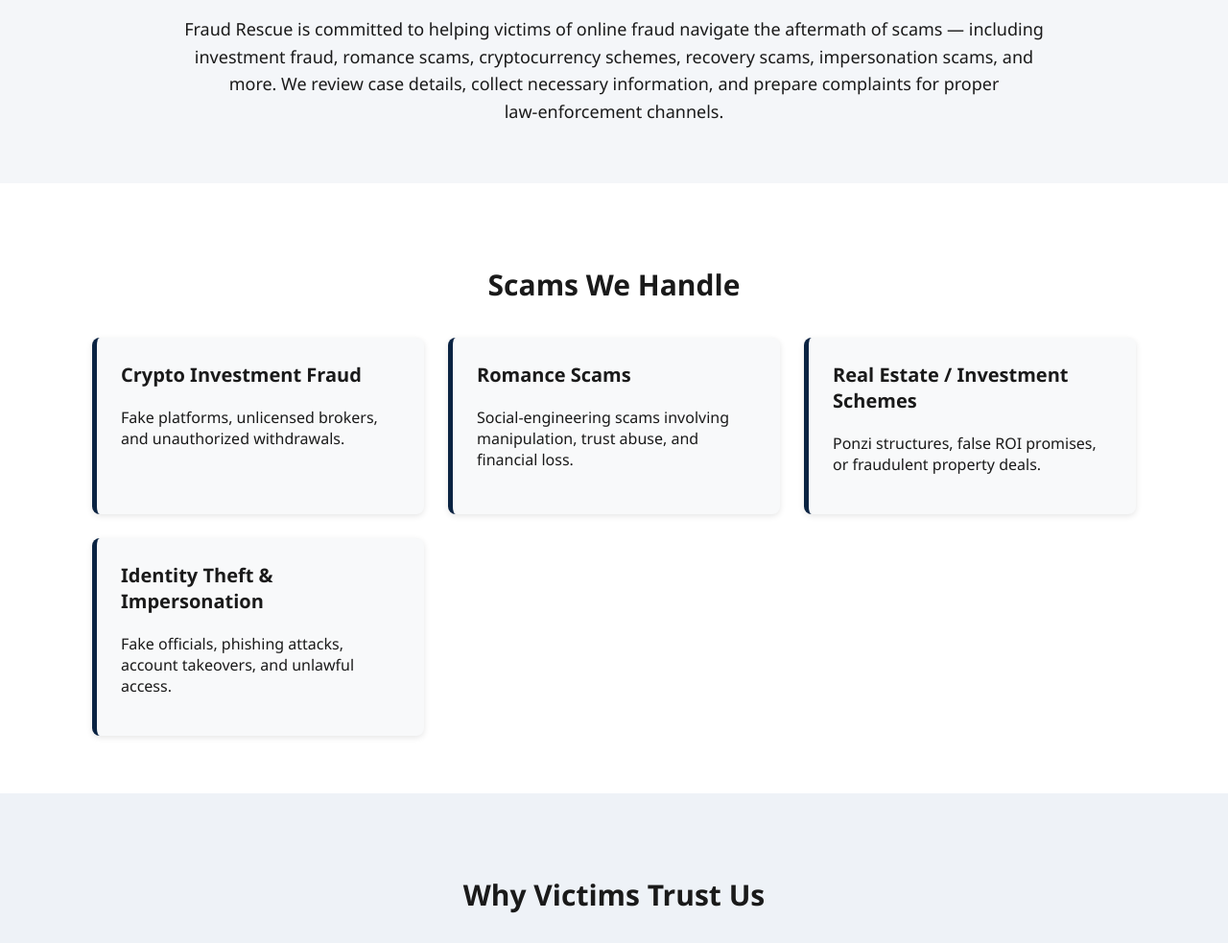
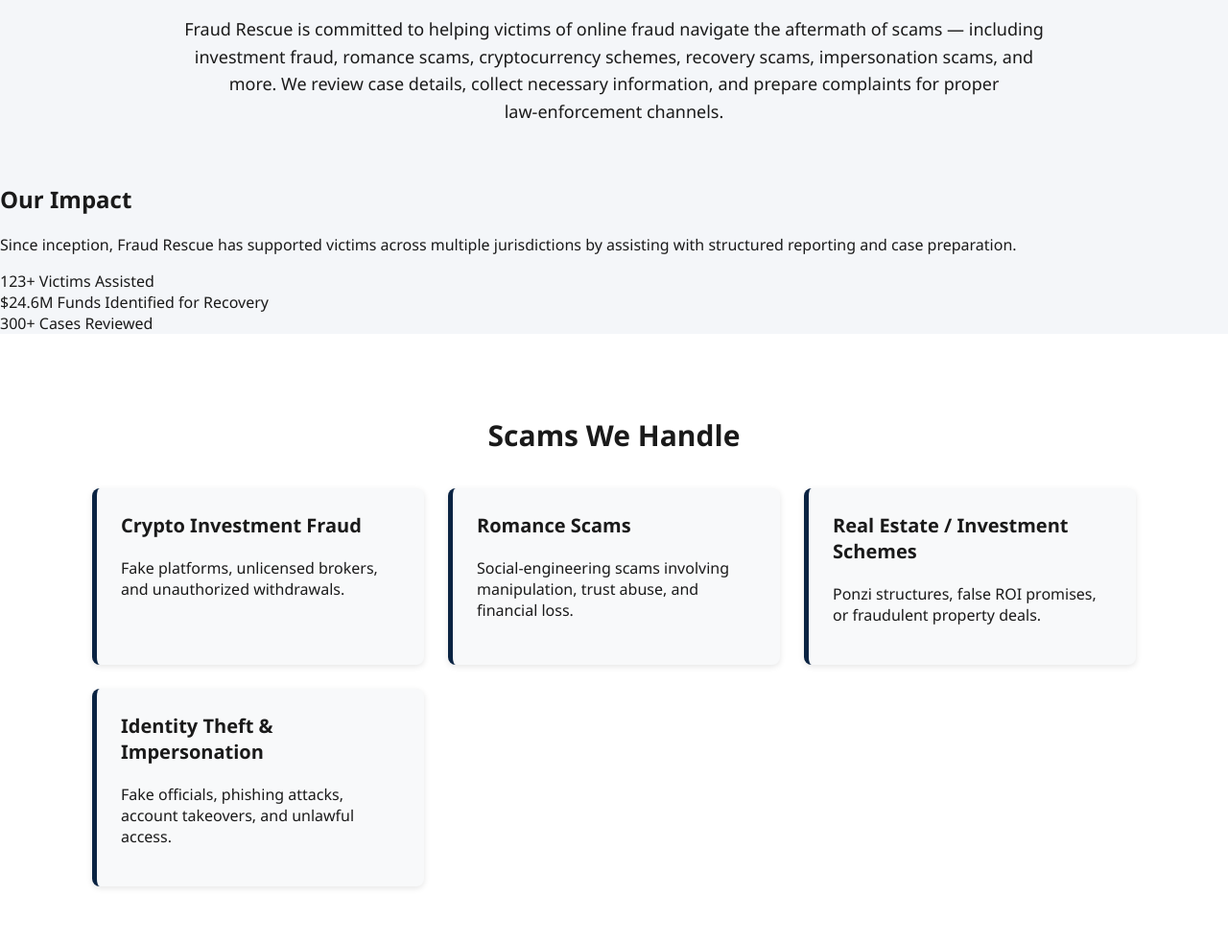
Before and after one commit to Evance34/rescue, a Flask app: page / in a window 1280 px wide. Shown: the part 720-1703 px from the top of the page at 96% size. Run offline with Flask 3, Linux system fonts and the light colour scheme.

Commit message:
Update index.html

```diff
--- a/templates/index.html
+++ b/templates/index.html
@@ -42,7 +42,33 @@
         prepare complaints for proper law‑enforcement channels.
     </p>
 </section>
+<!-- IMPACT STATISTICS -->
+<section class="impact">
+    <h2>Our Impact</h2>
+    <p class="impact-subtitle">
+        Since inception, Fraud Rescue has supported victims across multiple jurisdictions
+        by assisting with structured reporting and case preparation.
+    </p>
 
+    <div class="impact-grid">
+
+        <div class="impact-card">
+            <span class="impact-number">123+</span>
+            <span class="impact-label">Victims Assisted</span>
+        </div>
+
+        <div class="impact-card">
+            <span class="impact-number">$24.6M</span>
+            <span class="impact-label">Funds Identified for Recovery</span>
+        </div>
+
+        <div class="impact-card">
+            <span class="impact-number">300+</span>
+            <span class="impact-label">Cases Reviewed</span>
+        </div>
+
+    </div>
+</section>
 <!-- TYPES OF SCAMS -->
 <section class="scam-types">
     <h2>Scams We Handle</h2>
```
